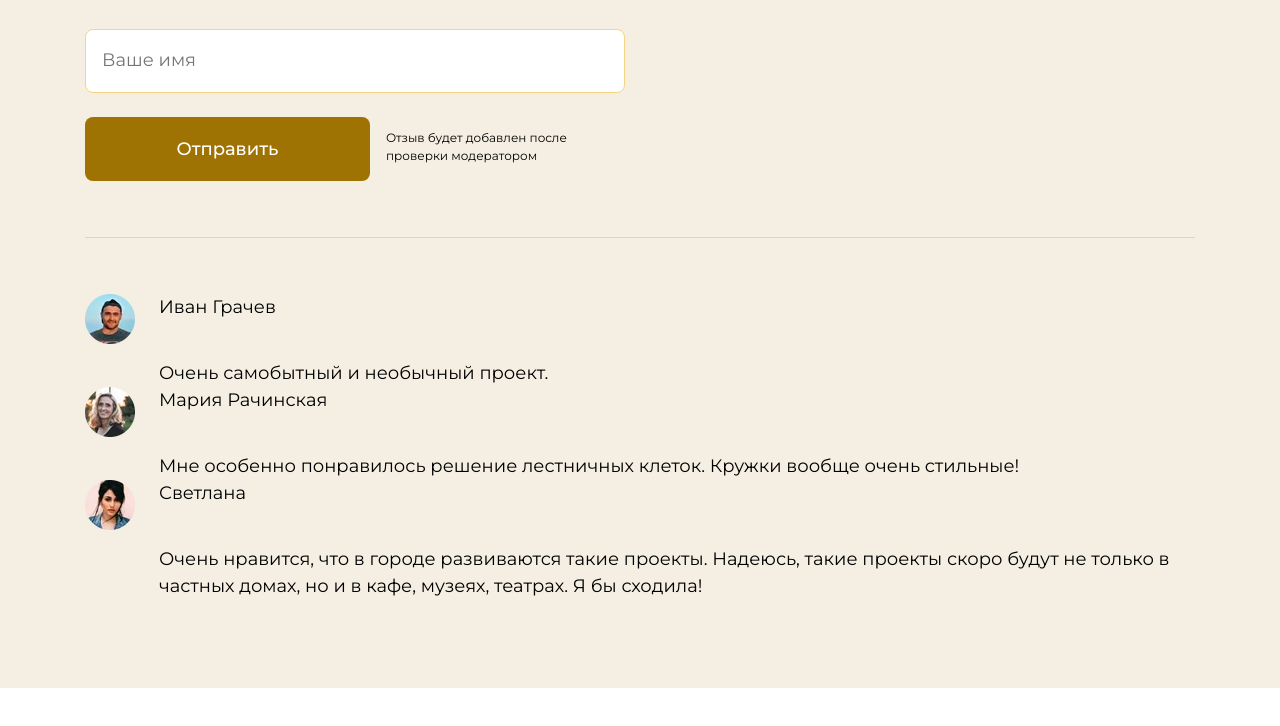
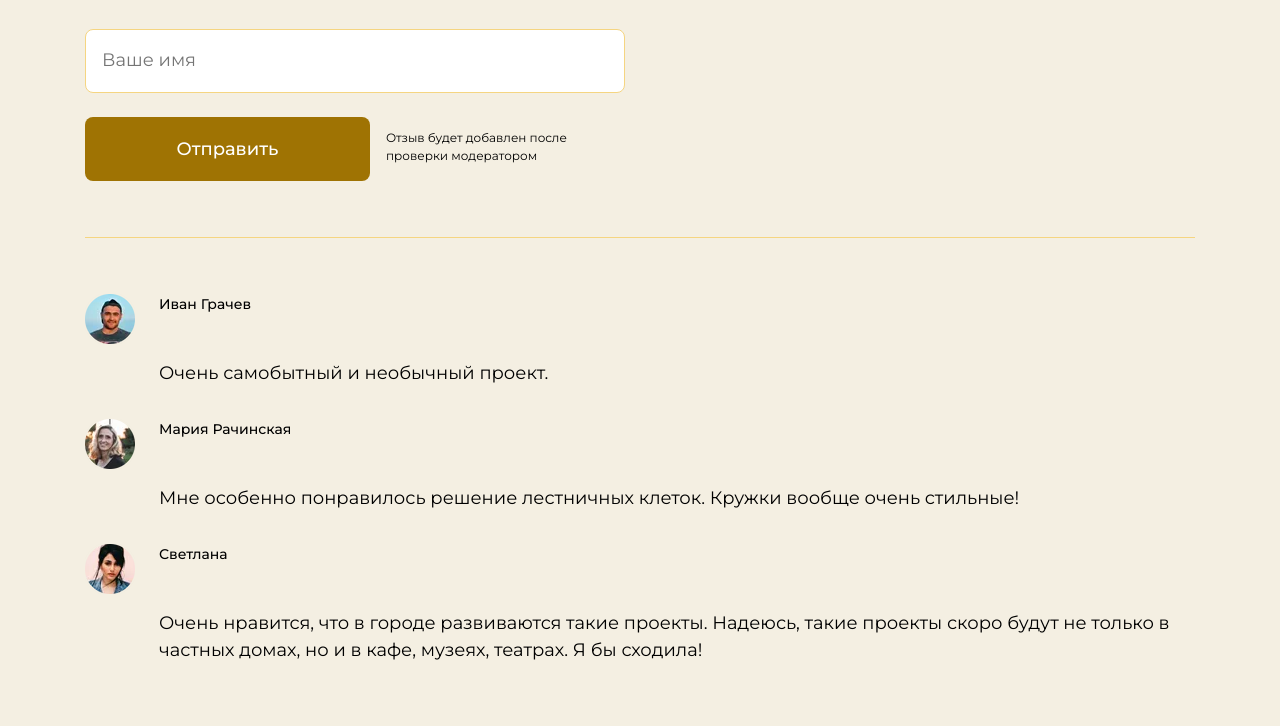
Before and after one commit to DrZhuker/Tomazzi_hall, a website: page source/index.html in a window 1280 px wide. Shown: the part 2480-3206 px from the top of the page. Before the commit the page ends 3168 px from the top, so only its background shows below. Drawn offline with nearby package versions, Linux system fonts and the light colour scheme; files that its build step writes are made by us from their sources.

Commit message:
edit feedback

```diff
--- a/source/styles/blocks/feedback.scss
+++ b/source/styles/blocks/feedback.scss
@@ -56,6 +56,9 @@
   list-style: none;
   margin: 0;
   padding: 0;
+  display: flex;
+  flex-direction: column;
+  gap: 32px;
 }
 
 .feedback__comments-item {
@@ -74,6 +77,11 @@
   grid-column: 2 / 3;
   grid-row: 1 / 2;
   margin: 0;
+  font-size: 14px;
+  font-weight: 500;
+  line-height: 21px;
+  text-align: left;
+
 }
 
 .feedback__comments {
```
Also changed, not shown: source/index.html (+0 -2 lines).
